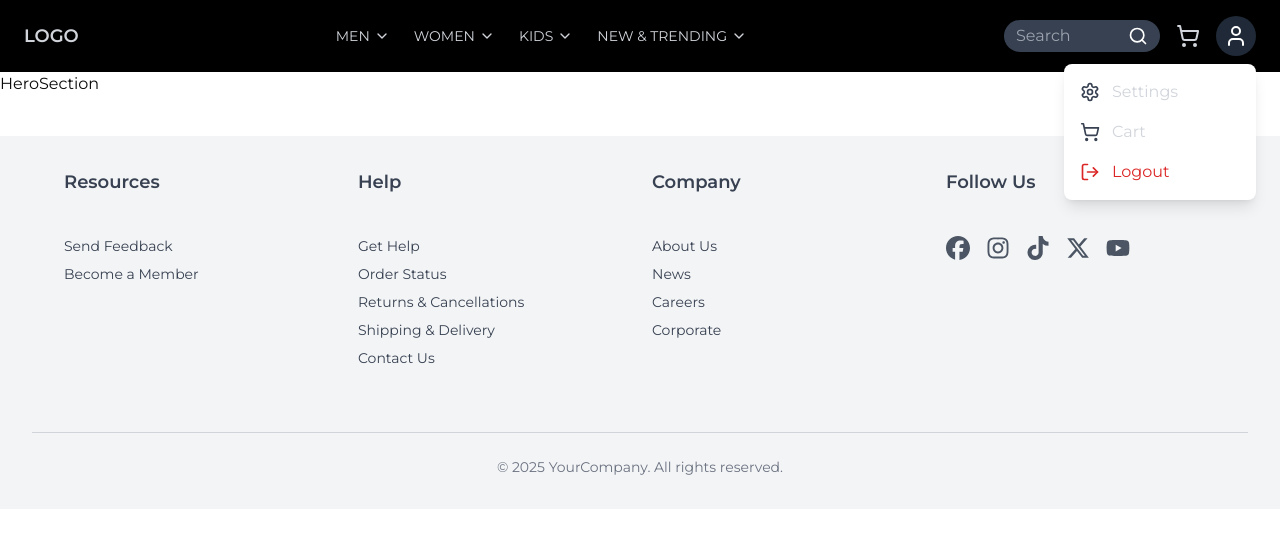
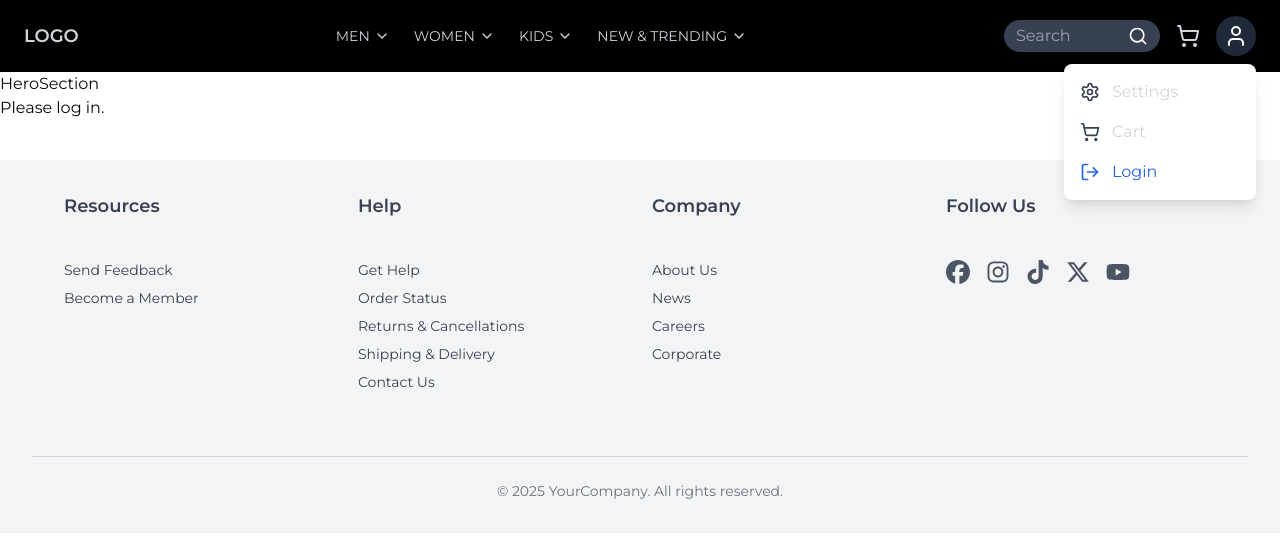
Before and after one commit to synochan/ecommerce-project, a React (Vite) app in the folder frontend/: page / in a window 1280 px wide. Both pictures are taken after a click on the button 1235 px from the left and 36 px from the top of the page. Shown: the top 538 px of the page. Built offline with nearby package versions, Linux system fonts and the light colour scheme.

Commit message:
Fixed frontend issues

```diff
--- a/frontend/src/auth/Login.tsx
+++ b/frontend/src/auth/Login.tsx
@@ -3,13 +3,11 @@ import { Button } from "@/components/ui/button";
 import { Input } from "@/components/ui/input";
 import { Label } from "@/components/ui/label";
 import { FaGoogle, FaFacebook } from "react-icons/fa";
-import { IoClose } from "react-icons/io5";
-import React, { useState, ChangeEvent, } from 'react';
-import axios from 'axios';
+import React, { useState, ChangeEvent } from "react";
+import axios from "axios";
 import api from "@/api/api";
 import { REFRESH_TOKEN, ACCESS_TOKEN } from "@/api/constants";
 import { useNavigate } from "react-router-dom";
-
 
 export default function Login() {
   const [formData, setFormData] = useState({
@@ -17,37 +15,37 @@ export default function Login() {
     password: "",
   });
 
+  const navigate = useNavigate();
+  const [isLoading, setIsLoading] = useState(false);
+  const [successMessage, setSuccessMessage] = useState<string | null>(null);
+  const [error, setError] = useState<string | null>(null);
+
   const handleChange = (e: ChangeEvent<HTMLInputElement>) => {
     setFormData({
       ...formData,
       [e.target.name]: e.target.value,
     });
   };
-  const navigate = useNavigate();
-  const [isLoading, setIsLoading] = useState(false);
-  const [successMessage, setSuccessMessage] = useState<string | null>(null);
-  const [error, setError] = useState<string | null>(null);
+
   const handleSubmit = async (e: React.FormEvent<HTMLFormElement>) => {
     e.preventDefault();
-        if(isLoading){
-            return
+    if (isLoading) {
+      return;
     }
-
     setIsLoading(true);
-
-        try{
-            const response = await api.post("/api/login/", formData)
-            console.log("Success!", response.data)
+    try {
+      const response = await api.post("/api/login/", formData);
+      console.log("Success!", response.data);
       setSuccessMessage("Login Successful!");
       setError(null);
       localStorage.setItem(ACCESS_TOKEN, response.data.tokens.access);
       localStorage.setItem(REFRESH_TOKEN, response.data.tokens.refresh);
       navigate("/");
-        } catch(err: unknown) {
+    } catch (err: unknown) {
       if (axios.isAxiosError(err) && err.response) {
         console.log("Error during Login!", err.response.data);
         if (err.response.data) {
-                    Object.keys(err.response.data).forEach(field => {
+          Object.keys(err.response.data).forEach((field) => {
             const errorMessages = err.response?.data[field];
             if (errorMessages && errorMessages.length > 0) {
               setError(errorMessages[0]);
@@ -61,15 +59,18 @@ export default function Login() {
     } finally {
       setIsLoading(false);
     }
+  };
 
-  };
+  const signUp = () => {
+    navigate("/register");
+  }
 
   return (
     <div className="flex justify-center items-center min-h-screen bg-gray-200">
       <Card className="relative w-[400px] p-6 bg-white shadow-lg rounded-lg">
-        <button className="absolute top-3 right-3 text-gray-500">
-        </button>
         <h1 className="text-xl font-bold mb-6">LOGO</h1>
+        {successMessage && <div className="text-green-500 text-sm mb-4">{successMessage}</div>}
+        {error && <div className="text-red-500 text-sm mb-4">{error}</div>}
         <form onSubmit={handleSubmit}>
           <div className="mb-4">
             <Label>Email</Label>
@@ -101,8 +102,8 @@ export default function Login() {
           <Button type="submit" className="w-full mb-2" disabled={isLoading}>
             {isLoading ? "Logging in..." : "Log in"}
           </Button>
-          <Button type="button" className="w-full bg-black text-white">
-            Sign In
+          <Button type="button" onClick={signUp} className="w-full bg-black text-white">
+            Sign Up
           </Button>
           <div className="text-center mt-4 text-sm text-gray-500">Log in with</div>
           <div className="flex justify-center gap-4 mt-2">
--- a/frontend/src/auth/Profile.tsx
+++ b/frontend/src/auth/Profile.tsx
@@ -1,51 +1,45 @@
 import { LogOut, Settings, ShoppingCart } from "lucide-react";
 import { motion } from "framer-motion";
-import { Button } from "@/components/ui/button";
-import { useState } from "react";
 import api from "@/api/api";
 import { useNavigate } from "react-router-dom";
 import { REFRESH_TOKEN, ACCESS_TOKEN } from "@/api/constants";
-
 
 interface ProfileModalProps {
   isOpen: boolean;
   onClose: () => void;
 }
-
-
-
 export default function ProfileModal({ isOpen, onClose }: ProfileModalProps) {
   if (!isOpen) return null;
 
+  const navigate = useNavigate();
+  const isAuthenticated = Boolean(localStorage.getItem(ACCESS_TOKEN));
 
-
-  const navigate = useNavigate();
-  const handleLogout = async () => {
+  const handleAuthAction = async () => {
+    if (isAuthenticated) {
       try {
         const refreshToken = localStorage.getItem(REFRESH_TOKEN);
 
         if (!refreshToken) {
-        console.warn("No refresh token found, redirecting to login.");
+          console.warn("No refresh token found, redirecting to landing page.");
           localStorage.removeItem(ACCESS_TOKEN);
           localStorage.removeItem(REFRESH_TOKEN);
-        navigate("/login");
+          navigate("/"); // Redirect to landing page
           return;
         }
 
-      // Send ONLY the refresh token, without Authorization header
         await api.post("/api/logout/", { refresh: refreshToken });
 
-      // Clear tokens after successful logout
         localStorage.removeItem(ACCESS_TOKEN);
         localStorage.removeItem(REFRESH_TOKEN);
         console.log("Logout successful!");
-
-      navigate("/login");
+        navigate("/"); // Redirect to landing page after logout
       } catch (error) {
         console.error("Failed to logout");
       }
+    } else {
+      navigate("/login");
+    }
   };
-
 
   return (
     <motion.div
@@ -55,17 +49,34 @@ export default function ProfileModal({ isOpen, onClose }: ProfileModalProps) {
       className="absolute right-0 mt-2 w-48 bg-white shadow-lg rounded-lg z-50"
     >
       <ul className="py-2">
-        <li className="flex items-center px-4 py-2 hover:bg-gray-100 cursor-pointer">
+        <li
+          onClick={() => {
+            navigate("/settings");
+            onClose();
+          }}
+          className="flex items-center px-4 py-2 hover:bg-gray-100 cursor-pointer"
+        >
           <Settings className="w-5 h-5 mr-3 text-gray-700" />
           <span>Settings</span>
         </li>
-        <li className="flex items-center px-4 py-2 hover:bg-gray-100 cursor-pointer">
+        <li
+          onClick={() => {
+            navigate("/cart");
+            onClose();
+          }}
+          className="flex items-center px-4 py-2 hover:bg-gray-100 cursor-pointer"
+        >
           <ShoppingCart className="w-5 h-5 mr-3 text-gray-700" />
           <span>Cart</span>
         </li>
-        <li className="flex items-center px-4 py-2 text-red-600 hover:bg-gray-100 cursor-pointer" onClick={handleLogout}>
+        <li
+          onClick={handleAuthAction}
+          className={`flex items-center px-4 py-2 hover:bg-gray-100 cursor-pointer ${
+            isAuthenticated ? "text-red-600" : "text-blue-600"
+          }`}
+        >
           <LogOut className="w-5 h-5 mr-3" />
-          <span>Logout</span>
+          <span>{isAuthenticated ? "Logout" : "Login"}</span>
         </li>
       </ul>
     </motion.div>
--- a/frontend/src/pages/Layout/HeroSection.tsx
+++ b/frontend/src/pages/Layout/HeroSection.tsx
@@ -1,4 +1,4 @@
-import React from 'react'
+
 
 const HeroSection = () => {
   return (
--- a/frontend/src/pages/Layout/Layout.tsx
+++ b/frontend/src/pages/Layout/Layout.tsx
@@ -1,18 +1,21 @@
-import React from 'react'
-import NavBar from './NavBar'
-import HeroSection from './HeroSection'
-import Footer from './Footer'
-import Profile from '@/auth/Profile'
+import { ReactNode } from "react";
+import NavBar from "./NavBar";
+import HeroSection from "./HeroSection";
+import Footer from "./Footer";
 
+interface LayoutProps {
+  children?: ReactNode;
+}
 
-const Layout = () => {
+const Layout = ({ children }: LayoutProps) => {
   return (
     <>
       <NavBar />
       <HeroSection />
+      {children}  {/* Allow child components to be rendered here */}
       <Footer />
     </>
-  )
-}
+  );
+};
 
-export default Layout
+export default Layout;
--- a/frontend/src/pages/pages/Landing.tsx
+++ b/frontend/src/pages/pages/Landing.tsx
@@ -1,81 +1,42 @@
-import { useEffect, useState } from 'react'
-import axios from 'axios'
-import Layout from '../Layout/Layout'
-import api from '@/api/api'
+import { useEffect, useState } from 'react';
+import Layout from '../Layout/Layout';
+import api from '@/api/api';
 
-
-export const Landing = () => {
-const [username, setUsername] = useState("")
-  const [isLoggedIn, setLoggedIn] = useState(false)
-
-  useEffect (()=>{
-    const checkLoggedInUser = async () =>{
-      try{
+const checkLoggedInUser = async (setLoggedIn: (val: boolean) => void, setUsername: (val: string) => void) => {
+  try {
     const token = localStorage.getItem("accessToken");
     if (token) {
       const config = {
         headers: {
-              "Authorization":`Bearer ${token}`
+          "Authorization": `Bearer ${token}`
         }
       };
-          const response = await api.get("/api/user/", config)
-          setLoggedIn(true)
-          setUsername(response.data.username)
-        }
-        else{
+      const response = await api.get("/api/user/", config);
+      setLoggedIn(true);
+      setUsername(response.data.username);
+    } else {
       setLoggedIn(false);
       setUsername("");
     }
-      }
-      catch(error){
+  } catch (error) {
     setLoggedIn(false);
     setUsername("");
   }
 };
-    checkLoggedInUser()
-  }, [])
 
-  const handleLogout = async () => {
-    try{
-      const accessToken = localStorage.getItem("accessToken");
-      const refreshToken = localStorage.getItem("refreshToken");
+export const Landing = () => {
+  const [username, setUsername] = useState("");
+  const [isLoggedIn, setLoggedIn] = useState(false);
 
-      if(accessToken && refreshToken) {
-        const config = {
-          headers: {
-            "Authorization":`Bearer ${accessToken}`
-          }
-        };
-        await axios.post("http://127.0.0.1:8000/api/logout/", {"refresh":refreshToken}, config)
-        localStorage.removeItem("accessToken");
-        localStorage.removeItem("refreshToken");
-        setLoggedIn(false);
-        setUsername("");
-        console.log("Log out successful!")
-      }
-    }
-    catch(error){
-      console.error("Failed to logout", (error as any).response?.data || (error as any).message)
-    }
-  }
+  useEffect(() => {
+    checkLoggedInUser(setLoggedIn, setUsername);
+  }, []);
+
   return (
     <div>
       <Layout>
-
+        {isLoggedIn ? <p>Welcome, {username}!</p> : <p>Please log in.</p>}
       </Layout>
     </div>
-  )
-}
-
-
-
-/*
-{isLoggedIn ? (
-        <>
-      <h2>Hi, {username}. Thanks for loggin in!</h2>
-      <button onClick={handleLogout}>Logout</button>
-      </>
-      ):(
-      <h2>Please Login</h2>
-    )}
-*/
+  );
+};
```
Also changed, not shown: 2 other files (tests, documents, lock files or other folders). Lines whose indentation alone changed are shown as unchanged.
